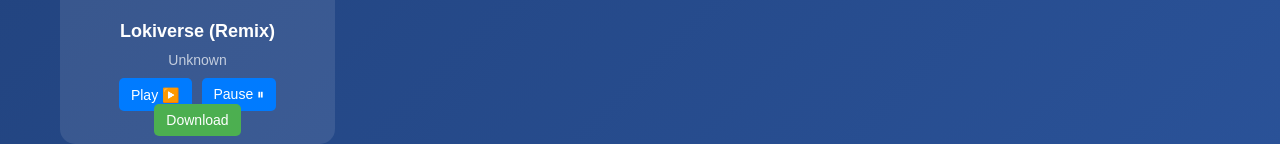
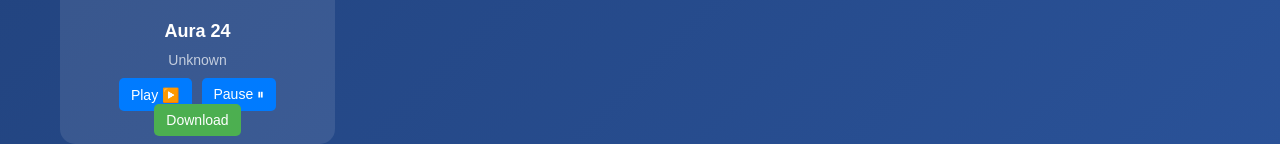
Before and after one commit to ajinaji6110/Music-hub-sample, a plain HTML site: page index.html in a window 1280 px wide. Shown: the part 903-1047 px from the top of the page. Drawn offline with Linux system fonts and the light colour scheme.

Commit message:
Update index.html

```diff
--- a/index.html
+++ b/index.html
@@ -165,7 +165,7 @@
                 audio: "./Lokiverse (Remix)(MP3_160K).mp3",
             },
             {
-                title: "Lokiverse (Remix)",
+                title: "Aura 24",
                 artist: "Unknown",
                 image: "https://via.placeholder.com/250",
                 audio: "./Aura24.mp3",
```
